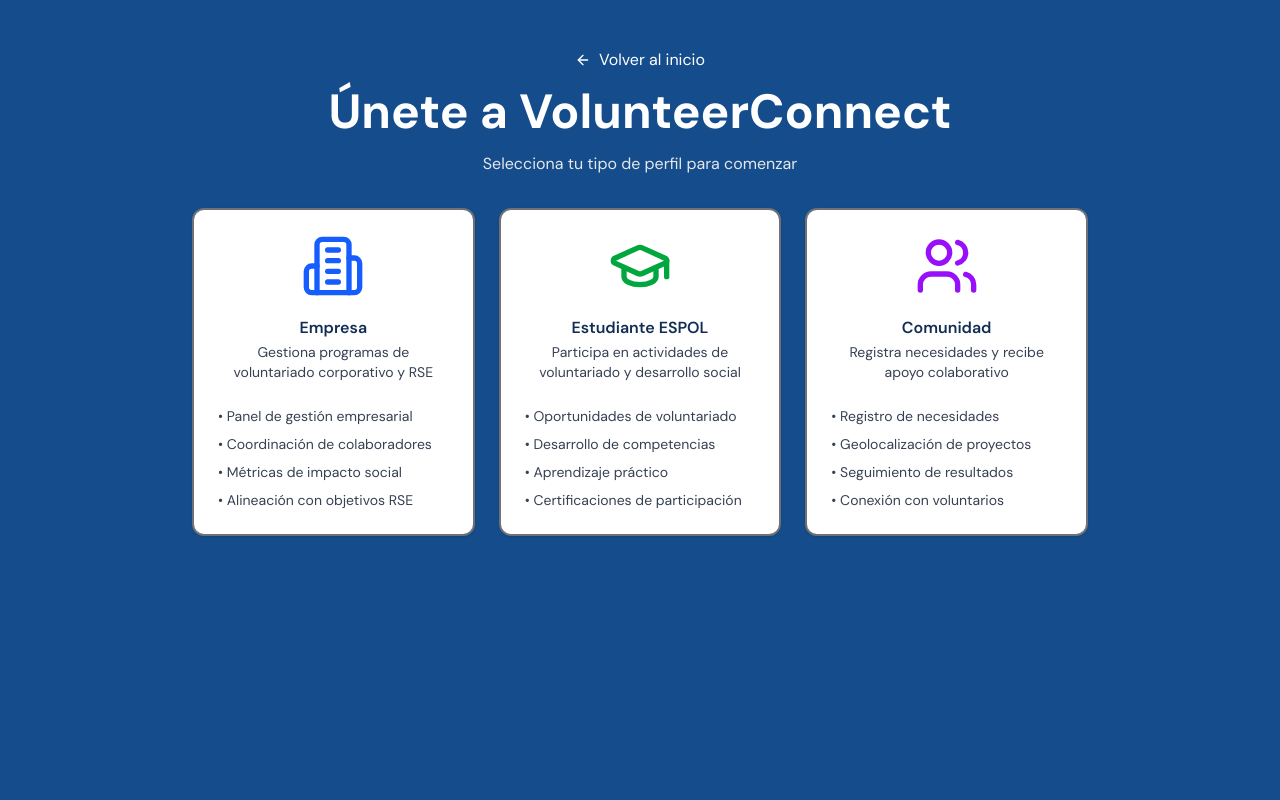
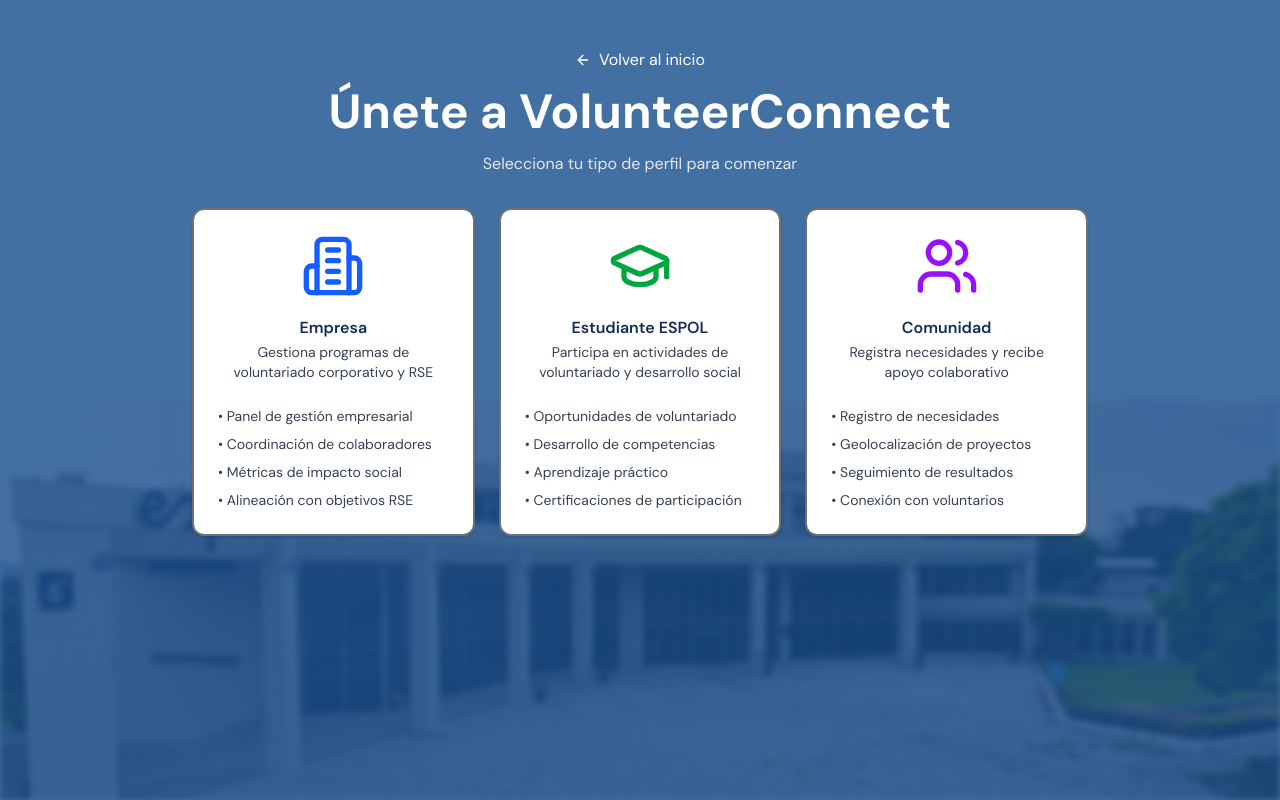
Before and after one commit to KevinFernandez21/volunteer-platform-integrated-page-espol, a Next.js app: page /register in a window 1280 px wide. Shown: the top 800 px of the page. Built offline with nearby package versions, Linux system fonts and the light colour scheme.

Commit message:
update background for register form

```diff
--- a/app/register/page.tsx
+++ b/app/register/page.tsx
@@ -108,8 +108,18 @@ export default function RegisterPage() {
 
   if (isSuccess) {
     return (
-      <div className="min-h-screen bg-[#154d8c] py-12 px-4 flex items-center justify-center">
-        <Card className="max-w-md w-full">
+      <div className="min-h-screen relative py-12 px-4 flex items-center justify-center overflow-hidden">
+        {/* Background Image - Bottom Half */}
+        <div
+          className="absolute bottom-0 left-0 right-0 h-1/2 bg-cover bg-center bg-no-repeat"
+          style={{
+            backgroundImage: `url('/ubicacion-eoc.jpg')`,
+            filter: 'blur(3px)',
+          }}
+        />
+        <div className="absolute inset-0 bg-[#154d8c]/80" />
+
+        <Card className="max-w-md w-full relative z-10">
           <CardHeader className="text-center">
             <CheckCircle className="w-16 h-16 text-green-600 mx-auto mb-4" />
             <CardTitle className="text-2xl text-green-600">¡Registro Exitoso!</CardTitle>
@@ -154,8 +164,18 @@ export default function RegisterPage() {
 
   if (!userType) {
     return (
-      <div className="min-h-screen bg-[#154d8c] py-12 px-4">
-        <div className="max-w-4xl mx-auto">
+      <div className="min-h-screen relative py-12 px-4 overflow-hidden">
+        {/* Background Image - Bottom Half */}
+        <div
+          className="absolute bottom-0 left-0 right-0 h-1/2 bg-cover bg-center bg-no-repeat"
+          style={{
+            backgroundImage: `url('/ubicacion-eoc.jpg')`,
+            filter: 'blur(3px)',
+          }}
+        />
+        <div className="absolute inset-0 bg-[#154d8c]/80" />
+
+        <div className="max-w-4xl mx-auto relative z-10">
           <div className="text-center mb-8">
             <Link href="/" className="inline-flex items-center text-white hover:text-gray-200 mb-4">
               <ArrowLeft className="w-4 h-4 mr-2" />
@@ -235,8 +255,18 @@ export default function RegisterPage() {
   }
 
   return (
-    <div className="min-h-screen bg-[#154d8c] py-12 px-4">
-      <div className="max-w-2xl mx-auto">
+    <div className="min-h-screen relative py-12 px-4 overflow-hidden">
+      {/* Background Image */}
+      <div
+        className="absolute inset-0 bg-cover bg-center bg-no-repeat"
+        style={{
+          backgroundImage: `url('/ubicacion-eoc.jpg')`,
+          filter: 'blur(3px)',
+        }}
+      />
+      <div className="absolute inset-0 bg-[#154d8c]/80" />
+
+      <div className="max-w-2xl mx-auto relative z-10">
         <div className="text-center mb-8">
           <Button variant="ghost" onClick={handleBackToSelection} className="mb-4 text-white">
             <ArrowLeft className="w-4 h-4 mr-2" />
```
Also changed, not shown: public/ubicacion-eoc.jpg (added).
